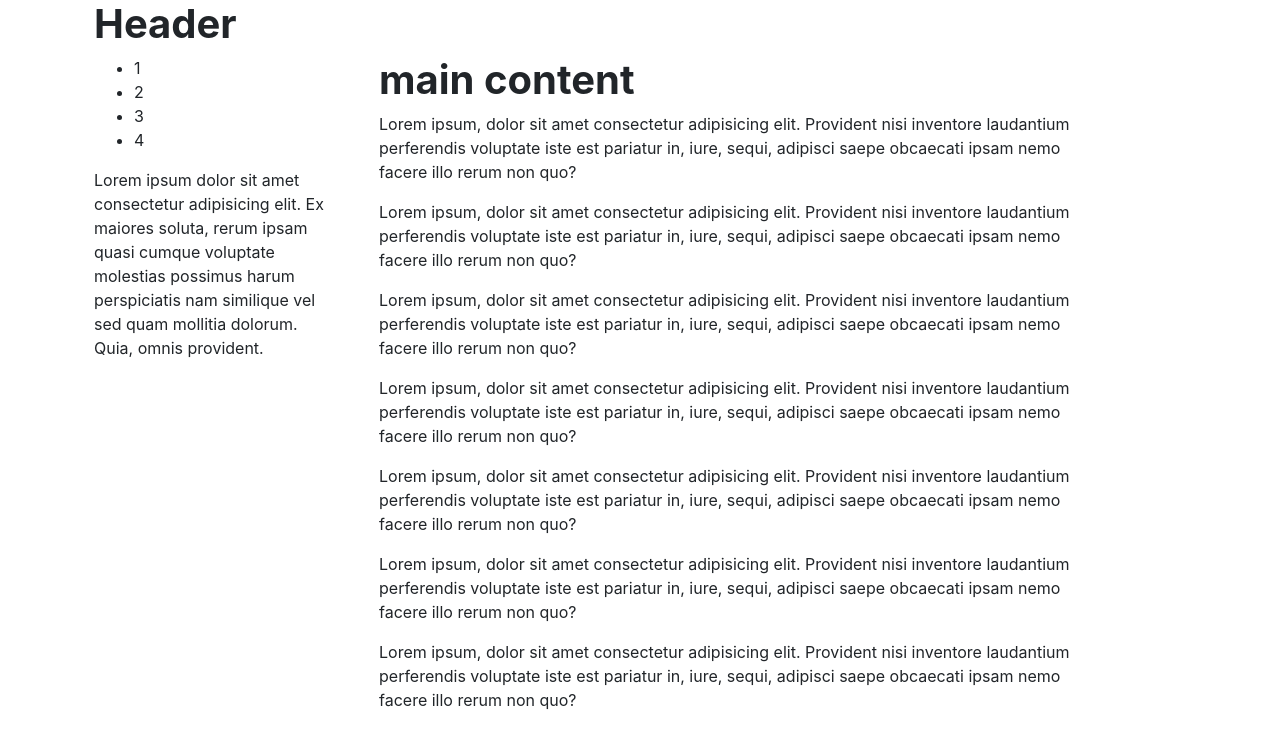
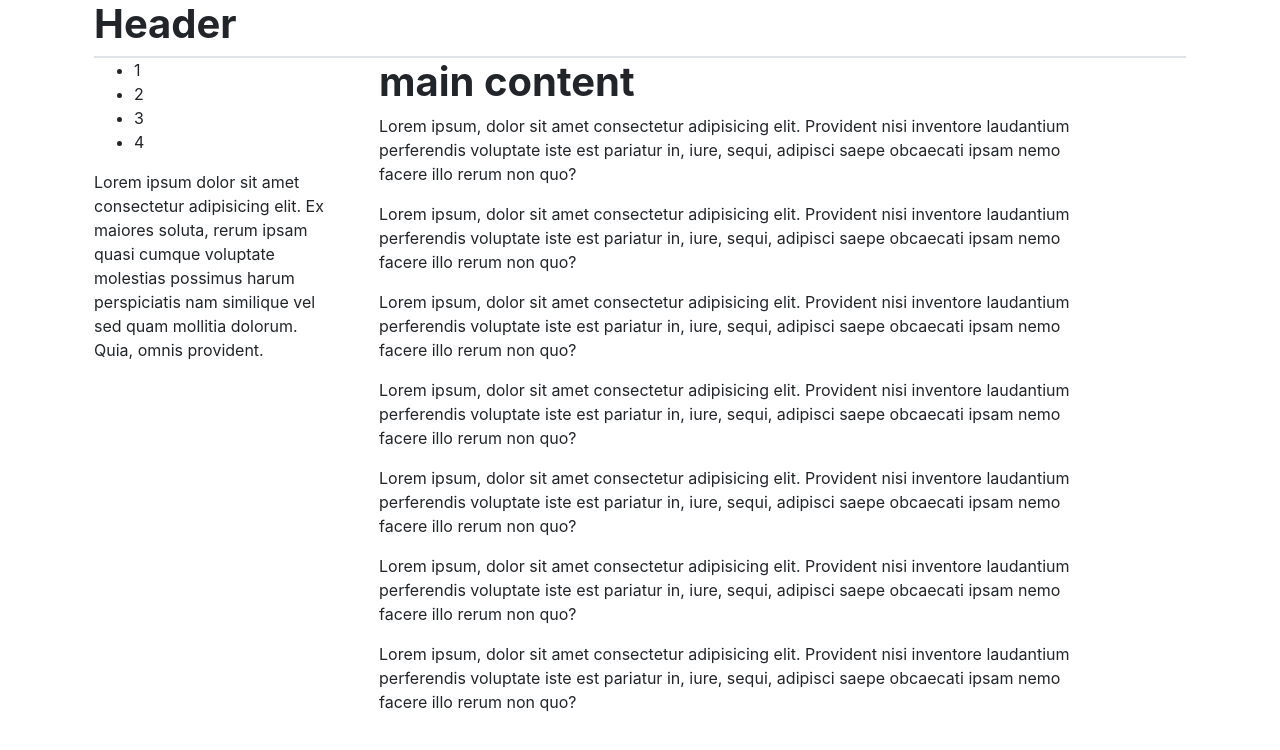
Before and after one commit to rinkeshsante/CollegeRepoFrontend, a React (Create React App) app: page / in a window 1280 px wide. Shown: the top 750 px of the page. Built offline with nearby package versions, Linux system fonts and the light colour scheme; the HTML template or start-up script is replaced by a standard one.

Commit message:
added boarder to navbar

```diff
--- a/src/components/navbar.jsx
+++ b/src/components/navbar.jsx
@@ -3,7 +3,7 @@ import React, { Component } from "react";
 export class Navbar extends Component {
   render() {
     return (
-      <nav>
+      <nav className="border-bottom">
         <h1>Header</h1>
       </nav>
     );
```
